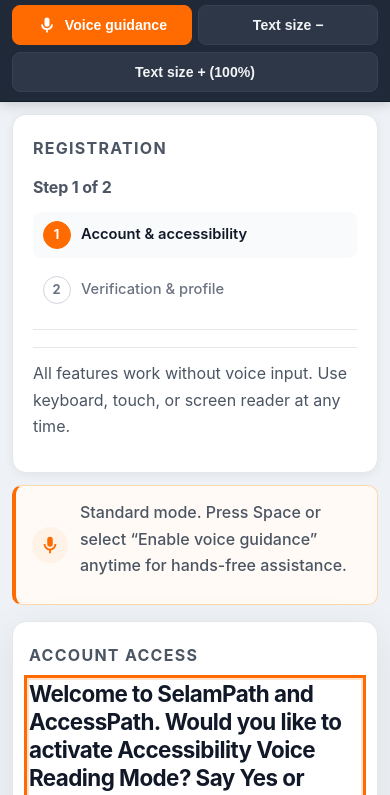
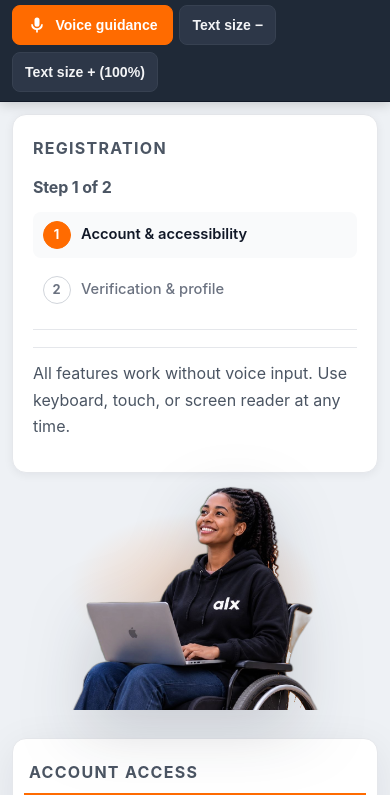
Before and after one commit to Betty-1219/accessibility, a plain HTML site: page frontend/index.html in a window 390 px wide. Shown: the part 92-887 px from the top of the page. Drawn offline with Linux system fonts and the light colour scheme.

Commit message:
UX fixes: voice banner only when active, state-aware tooltips, mobile hero + compact toolbar

```diff
--- a/frontend/css/accessibility-themes.css
+++ b/frontend/css/accessibility-themes.css
@@ -1043,7 +1043,7 @@ body.db-theme-dark_yellow .db-sidebar-steps li.is-active .db-step-num, body.db-t
 
 @media (max-width: 1100px) {
   .db-auth-layout { grid-template-columns: 1fr; }
-  .db-auth-visual { position: static; max-width: 420px; }
+  .db-auth-visual { position: static; order: -1; max-width: 360px; margin: 0 auto; }
 }
 @media (max-width: 980px) {
   .db-shell { grid-template-columns: 1fr; }
@@ -1056,13 +1056,14 @@ body.db-theme-dark_yellow .db-sidebar-steps li.is-active .db-step-num, body.db-t
   .db-shell { padding: 0.75rem; gap: 0.75rem; }
   .db-central-card, .db-content form#db-wizard-form { padding: 1.25rem 1rem; }
   .db-topnav { padding: 0.6rem 0.75rem; }
-  .db-topnav .db-btn, .db-action-card { width: 100%; }
-  .db-toolbar { gap: 0.4rem; }
-  .db-toolbar .db-btn { flex: 1 1 calc(50% - 0.4rem); justify-content: center; }
+  .db-action-card { width: 100%; }
+  .db-toolbar { flex-wrap: wrap; }
   .db-footer-top { flex-direction: column; align-items: flex-start; gap: 0.8rem; }
   .db-footer-bottom { flex-direction: column; align-items: flex-start; }
   .db-footer-shortcuts { gap: 0.35rem; }
-  .db-auth-visual { display: none; }
+  .db-auth-layout { grid-template-columns: 1fr; }
+  .db-auth-visual { position: static; order: -1; max-width: 250px; margin: 0 auto; }
+  .db-visual-caption { display: none; }
 }
 @media (prefers-reduced-motion: no-preference) {
   .db-topnav .db-btn-voice { transition: background 0.15s ease, border-color 0.15s ease, box-shadow 0.2s ease; }
--- a/frontend/index.html
+++ b/frontend/index.html
@@ -8,7 +8,7 @@
   <!-- Set this to your deployed backend URL in production, e.g. https://selampath-api.onrender.com/api/v1 -->
   <meta name="selampath-api-base" content="" />
   <title>SelamPath — Accessible Onboarding &amp; AccessPath Careers</title>
-  <link rel="stylesheet" href="./css/accessibility-themes.css?v=19" />
+  <link rel="stylesheet" href="./css/accessibility-themes.css?v=20" />
 </head>
 <body class="db-theme-default page-app">
   <a class="db-skip-link" href="#main-content">Skip to main content</a>
@@ -25,10 +25,10 @@
     </main>
   </div>
 
-  <script src="./js/config.js?v=19"></script>
-  <script src="./js/i18n.js?v=19"></script>
-  <script src="./js/state-manager.js?v=19"></script>
-  <script src="./js/voice-engine.js?v=19"></script>
-  <script src="./js/digital-bridge-onboarding.js?v=19"></script>
+  <script src="./js/config.js?v=20"></script>
+  <script src="./js/i18n.js?v=20"></script>
+  <script src="./js/state-manager.js?v=20"></script>
+  <script src="./js/voice-engine.js?v=20"></script>
+  <script src="./js/digital-bridge-onboarding.js?v=20"></script>
 </body>
 </html>
--- a/frontend/js/digital-bridge-onboarding.js
+++ b/frontend/js/digital-bridge-onboarding.js
@@ -1257,13 +1257,16 @@
         var tab = this.state.careerTab || "dashboard";
 
         var voiceLabel = this.voiceLoopActive ? "Voice: On" : "Voice guidance";
+        var contrastMode = esc(String((d.preferences && d.preferences.contrast_mode) || "default"));
+        var langName = this.lang === "am" ? "Amharic" : "English";
+        var langTarget = this.lang === "am" ? "switch to English" : "switch to Amharic";
         var toolbarLeft =
           '<div class="db-toolbar db-toolbar-left" role="toolbar" aria-label="Display tools">' +
-          '<button type="button" class="db-btn" id="db-btn-contrast" title="Change contrast theme" aria-label="Change contrast theme">' +
+          '<button type="button" class="db-btn" id="db-btn-contrast" title="Contrast: ' + contrastMode + ' — click to change" aria-label="Contrast: ' + contrastMode + ' — click to change">' +
           '<span class="db-mic-icon" aria-hidden="true"><svg viewBox="0 0 24 24" width="18" height="18" fill="none" stroke="currentColor" stroke-width="2" stroke-linecap="round" stroke-linejoin="round" focusable="false"><circle cx="12" cy="12" r="10"/><path d="M12 2a10 10 0 0 0 0 20z" fill="currentColor" stroke="none"/></svg></span>' +
           esc(this._t("btnContrast")) +
           "</button>" +
-          '<button type="button" class="db-btn" id="db-btn-lang">' + esc(this._t("btnLang")) + "</button>" +
+          '<button type="button" class="db-btn" id="db-btn-lang" title="Language: ' + langName + ' — ' + langTarget + '" aria-label="Language: ' + langName + ' — ' + langTarget + '">' + esc(this._t("btnLang")) + "</button>" +
           "</div>";
         var toolbarRight =
           '<div class="db-toolbar db-toolbar-right" role="toolbar" aria-label="Voice and zoom controls">' +
@@ -1279,12 +1282,15 @@
         var voiceMsg = this.voiceLoopActive
           ? this._t("listeningStatus")
           : (this.state.voiceReadingEnabled ? this._t("pausedStatus") : this._t("standardModeNote"));
+        var voiceBannerVisible = this.voiceLoopActive || !!this.state.voiceReadingEnabled;
         var status =
           '<div id="db-voice-status" class="db-sr-only" role="status" aria-live="polite">' + esc(voiceMsg) + "</div>" +
-          '<div class="db-voice-banner" role="status" aria-live="polite">' +
-          '<span class="db-voice-banner-icon" aria-hidden="true"><svg viewBox="0 0 24 24" width="22" height="22" focusable="false"><path fill="currentColor" d="M12 14a3 3 0 0 0 3-3V6a3 3 0 1 0-6 0v5a3 3 0 0 0 3 3zm5-3a5 5 0 0 1-10 0H5a7 7 0 0 0 6 6.92V21h2v-3.08A7 7 0 0 0 19 11h-2z"/></svg></span>' +
-          '<p class="db-voice-banner-text">' + esc(voiceMsg) + '</p>' +
-          '</div>' +
+          (voiceBannerVisible
+            ? '<div class="db-voice-banner" role="status" aria-live="polite">' +
+              '<span class="db-voice-banner-icon" aria-hidden="true"><svg viewBox="0 0 24 24" width="22" height="22" focusable="false"><path fill="currentColor" d="M12 14a3 3 0 0 0 3-3V6a3 3 0 1 0-6 0v5a3 3 0 0 0 3 3zm5-3a5 5 0 0 1-10 0H5a7 7 0 0 0 6 6.92V21h2v-3.08A7 7 0 0 0 19 11h-2z"/></svg></span>' +
+              '<p class="db-voice-banner-text">' + esc(voiceMsg) + '</p>' +
+              '</div>'
+            : "") +
           (this.lastNotice ? '<div class="db-status-banner" role="status" aria-live="polite">' + esc(this.lastNotice) + "</div>" : "") +
           (this.lastError ? '<div class="db-error-banner" role="alert" aria-live="assertive">' + esc(this.lastError) + "</div>" : "");
 
```
